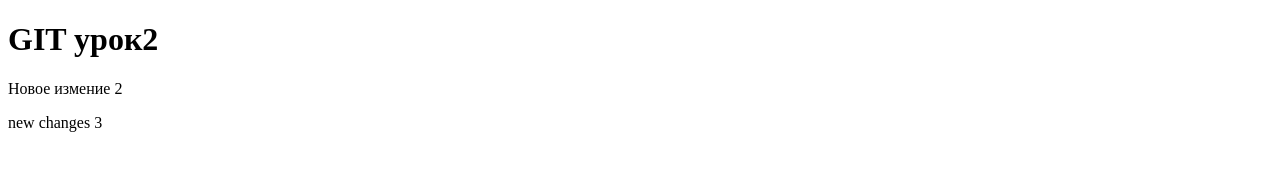
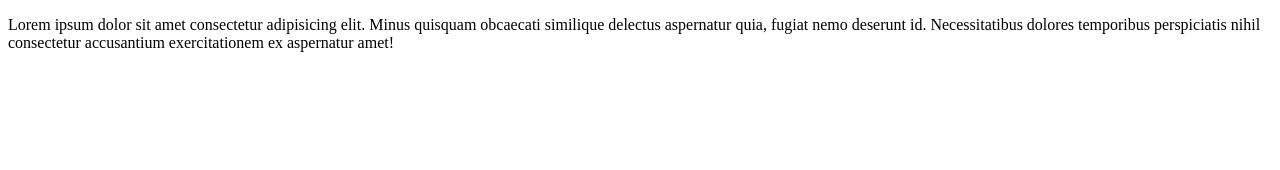
Before and after one commit to GrechnevDS/HelloWorld, a plain HTML site: page index.html in a window 1280 px wide. Drawn offline with Linux system fonts and the light colour scheme.

Commit message:
third commit

```diff
--- a/index.html
+++ b/index.html
@@ -1,14 +1,17 @@
 <!DOCTYPE html>
 <html lang="en">
+
 <head>
     <meta charset="UTF-8">
     <meta http-equiv="X-UA-Compatible" content="IE=edge">
     <meta name="viewport" content="width=<device-width>, initial-scale=1.0">
     <title>Document</title>
 </head>
+
 <body>
-    <h1>GIT урок2</h1>
-    <p>Новое измение 2</p>
-    <p>new changes 3</p>
+    <p>Lorem ipsum dolor sit amet consectetur adipisicing elit. Minus quisquam obcaecati similique delectus aspernatur
+        quia, fugiat nemo deserunt id. Necessitatibus dolores temporibus perspiciatis nihil consectetur accusantium
+        exercitationem ex aspernatur amet!</p>
 </body>
+
 </html>
```
